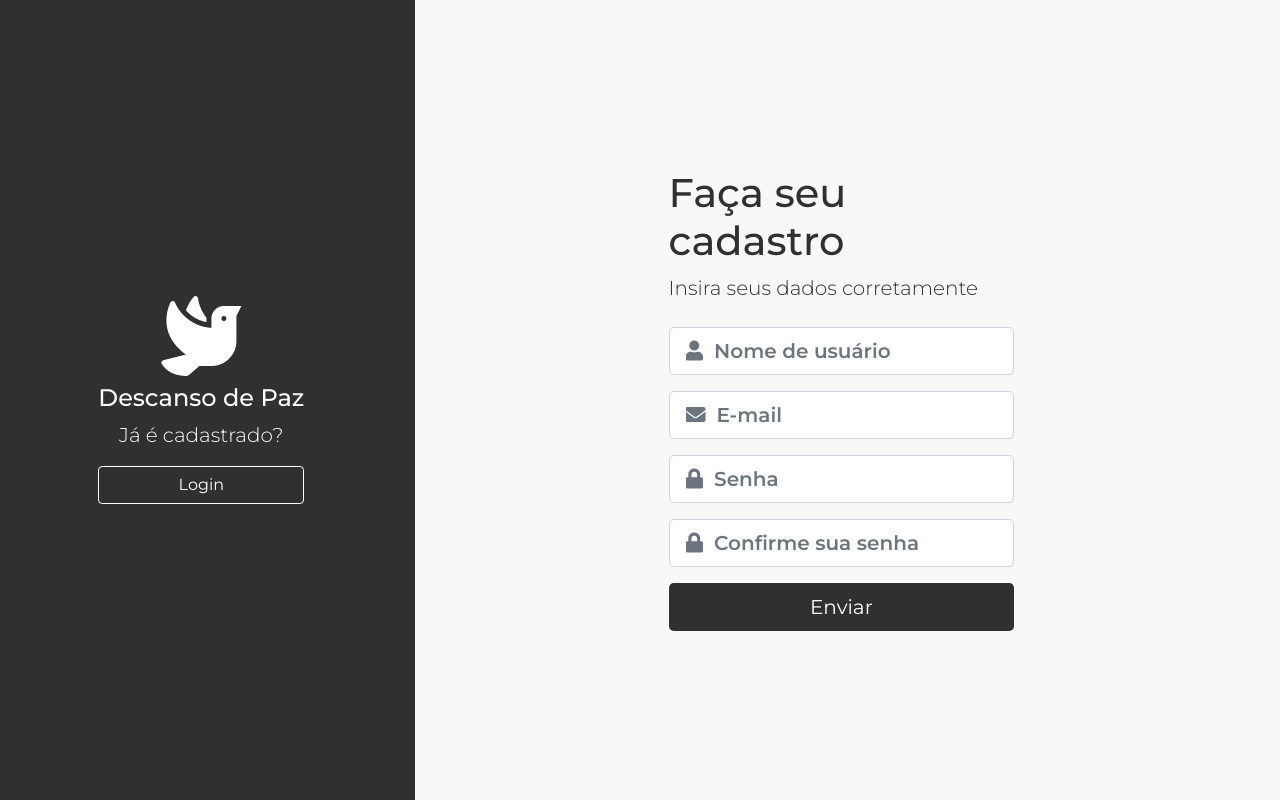
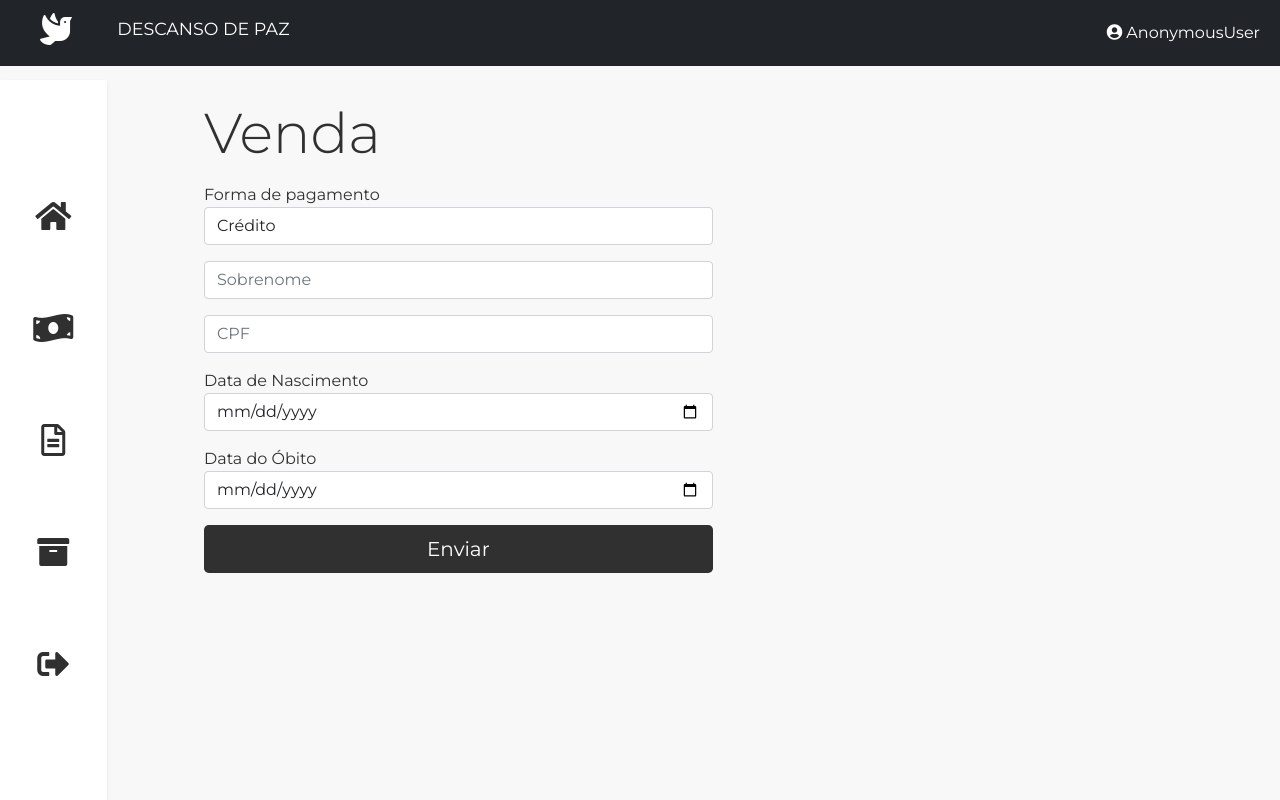
Before and after one commit to gabrielebonfim/sistema_funeraria, a Django app: page /venda in a window 1280 px wide. Run offline with Django 3.2, Linux system fonts and the light colour scheme; parts of the project's set-up code (start-up, migrations or seed data) failed here and were passed over; some libraries are stand-ins or nearby versions.

Commit message:
Criados forms de cadastro de clientes e falecidos, falta vendas e serviços

```diff
--- a/gerenciamento/models.py
+++ b/gerenciamento/models.py
@@ -7,7 +7,6 @@ class Cliente(models.Model):
     email = models.CharField('E-mail', max_length=255)
     telefone = models.CharField('Telefone', max_length=11)
     endereco = models.CharField('Endereço', max_length=255)
-    data_cadastro = models.DateTimeField('Data de cadastro',auto_now_add=True)
 
     def __str__(self):
         return self.nome + ' ' + self.sobrenome
@@ -16,7 +15,6 @@ class Cliente(models.Model):
 class Servico(models.Model):
     nome = models.CharField('Nome do serviço', max_length=255)
     preco = models.DecimalField('Preço do serviço', decimal_places=2, max_digits=10)
-    data_cadastro = models.DateTimeField('Data de cadastro',auto_now_add=True)
 
     def __str__(self):
         return f'{self.nome} (R$ {self.preco})'
@@ -25,11 +23,9 @@ class Servico(models.Model):
 class Falecido(models.Model):
     nome = models.CharField('Nome', max_length=255)
     sobrenome = models.CharField('Sobrenome', max_length=255)
-    rg = models.CharField('RG', max_length=11)
     cpf = models.CharField('CPF', max_length=11)
     data_ncto = models.DateField('Data de Nascimento')
     data_obito = models.DateField('Data do Óbito')
-    data_cadastro = models.DateTimeField('Data de cadastro',auto_now_add=True)
 
     def __str__(self):
         return f'{self.nome} {self.sobrenome} ({self.data_ncto} – {self.data_obito})'
@@ -47,7 +43,6 @@ class Venda(models.Model):
     cliente = models.ForeignKey(Cliente, verbose_name='Cliente', on_delete=models.PROTECT)
     falecido = models.ForeignKey(Falecido, verbose_name='Falecido', on_delete=models.PROTECT)
     servicos = models.ManyToManyField(Servico, verbose_name='Serviços prestados')
-    data_cadastro = models.DateTimeField('Data da venda',auto_now_add=True)
     valor_total = models.DecimalField('Valor total', decimal_places=2, max_digits=10)
 
     @property
--- a/gerenciamento/static/gerenciamento/global.css
+++ b/gerenciamento/static/gerenciamento/global.css
@@ -43,3 +43,29 @@ a{
     width: 300px;
     border: none;
 }
+
+.container{
+    width: 70vw;
+    height: 85vh;
+    margin-top: 100px;
+}
+
+.container i{
+    font-size: 3rem;
+}
+
+.card2{
+    height: 30vh;
+    display: flex;
+    align-items: center;
+    justify-content: center;
+    background-color: #fff;
+}
+
+.card2 a{
+    color: #303030;
+}
+
+.card2 a:hover{
+    color: #808080;
+}
--- a/gerenciamento/static/gerenciamento/sidebar.css
+++ b/gerenciamento/static/gerenciamento/sidebar.css
@@ -12,7 +12,7 @@
 
 .sidebar{
     height: 90vh;
-    display: fixed;
+    position: fixed;
     background-color: #fff;
     display: flex;
     flex-direction: column;
--- a/gerenciamento/templates/base.html
+++ b/gerenciamento/templates/base.html
@@ -16,7 +16,6 @@
 </head>
 <body>
     {%block conteudo%}{%endblock%}
-
     <script src="https://code.jquery.com/jquery-3.3.1.slim.min.js" integrity="sha384-q8i/X+965DzO0rT7abK41JStQIAqVgRVzpbzo5smXKp4YfRvH+8abtTE1Pi6jizo" crossorigin="anonymous"></script>
     <script src="https://cdnjs.cloudflare.com/ajax/libs/popper.js/1.14.3/umd/popper.min.js" integrity="sha384-ZMP7rVo3mIykV+2+9J3UJ46jBk0WLaUAdn689aCwoqbBJiSnjAK/l8WvCWPIPm49" crossorigin="anonymous"></script>
     <script src="https://stackpath.bootstrapcdn.com/bootstrap/4.1.3/js/bootstrap.min.js" integrity="sha384-ChfqqxuZUCnJSK3+MXmPNIyE6ZbWh2IMqE241rYiqJxyMiZ6OW/JmZQ5stwEULTy" crossorigin="anonymous"></script>
--- a/gerenciamento/templates/dashboard.html
+++ b/gerenciamento/templates/dashboard.html
@@ -1,5 +1,8 @@
 {% extends 'base.html' %}
 {%block conteudo %}
+{% include 'parciais/_sidebar.html' %}
 
-{% include 'parciais/_sidebar.html' %}
+
+
+
 {%endblock%}
--- a/gerenciamento/templates/parciais/_sidebar.html
+++ b/gerenciamento/templates/parciais/_sidebar.html
@@ -3,7 +3,7 @@
 <link rel="stylesheet" href="{% static 'gerenciamento/sidebar.css' %}">
 
 <!-- Navbar -->
-<nav class="navbar navbar-dark bg-dark mynavbar">
+<nav class="navbar navbar-dark bg-dark mynavbar fixed-top">
     <a class="navbar-brand" href="#">
         <i class="fas fa-dove mb-2 logo d-inline-block align-top" id="logo"></i>
         <small>DESCANSO DE PAZ</small>
@@ -11,12 +11,12 @@
 
     <ul class="navbar-nav">
         <li class="nav-item active">
-            <i class="fas fa-user" id="user"></i> {{ user }}
+            <i class="fas fa-user-circle"></i> {{ user }}
         </li>
     </ul>
 </nav>
 
-<nav class="sidebar col-1 shadow-sm text-center">
+<nav class="sidebar col-1 shadow-sm text-center fixed-bottom">
     <a href="{% url 'dashboard' %}" ><i class="fas fa-home" data-toggle="tooltip" data-placement="right" title="Página Inicial"></i></a>
     <a href="{% url 'venda' %}"><i class="fas fa-money-bill-wave"data-toggle="tooltip" data-placement="right" title="Realizar venda"></i></a>
     <a href="{% url 'cadastros' %}" ><i class="far fa-file-alt" data-toggle="tooltip" data-placement="right" title="Realizar Cadastros"></i></a>
--- a/gerenciamento/templates/venda.html
+++ b/gerenciamento/templates/venda.html
@@ -0,0 +1,41 @@
+{% extends 'base.html' %}
+{%block conteudo %}
+{% include 'parciais/_sidebar.html' %}
+<div class="container">
+    <h1 class="display-4">Venda</h1>
+    <form method='POST' class="col-7">
+        {% csrf_token %}
+        <div class="form-group mb-3 mt-3">
+            <label for="forma-pag">Forma de pagamento</label>
+            <select class="form-control mb-3" id="forma-pag">
+                <option name='CC' value="CC" class="form-control col-2" placeholder="Nome">Crédito</option>
+                <option name='CD' value="CD" class="form-control col-2" placeholder="Nome">Débito</option>
+                <option name='D' value="D" class="form-control col-2" placeholder="Nome">Dinheiro</option>
+                <option name='T' value="T" class="form-control col-2" placeholder="Nome">Transferência (Entre contas / PIX)</option>
+            </select>
+        </div>
+
+        <div class="form-group mb-3">
+            <input type='text' name='sobrenome' class="form-control col-6" placeholder="Sobrenome">
+        </div>
+
+        <div class="form-group mb-3">
+            <input type='text' name='cpf' class="form-control col-6" placeholder="CPF">
+        </div>
+
+        <div class="form-group mb-3">
+            <label for="data_ncto">Data de Nascimento</label>
+            <input type='date' name='data_ncto' class="form-control col-6" placeholder="Data de Nascimento">
+        </div>
+
+        <div class="form-group mb-3">
+            <label for="data_obito">Data do Óbito</label>
+            <input type='date' name='data_obito' class="form-control col-6">
+        </div>
+
+        <div class="d-grid gap-1">
+            <input type="submit" value="Enviar" id="enviar" class="btn btn-primar myprimary btn-block btn-lg"></input>
+        </div>
+    </form>
+</div>
+{%endblock%}
--- a/gerenciamento/views.py
+++ b/gerenciamento/views.py
@@ -1,4 +1,5 @@
 from django.shortcuts import render, redirect
+from datetime import datetime
 from django.core.exceptions import ValidationError
 from django.contrib.auth import authenticate, login, logout
 from django.contrib.auth.hashers import make_password, check_password
@@ -57,21 +58,43 @@ def logoutAction(request):
 
 
 def venda(request):
-    return render(request,'index.html')
+    return render(request,'venda.html')
 
 
 def cadastros(request):
-    return render(request,'index.html')
+    return render(request,'cadastros.html')
+
 
 def relatorios(request):
     return render(request,'index.html')
 
+
 def clientes(request):
-    return render(request,'index.html')
+    if request.method == 'POST':
+        form = ClienteForm(request.POST)
+
+        if form.is_valid():
+            form.save()
+            messages.success(request, f'Cliente cadastrado com sucesso')
+            return redirect('falecidos')
+    else:
+        messages.warning(request, 'Preencha os campos corretamente!')
+
+    return render(request,'clientes.html')
 
 
 def servicos(request):
     return render(request,'index.html')
 
 def falecidos(request):
-    return render(request,'index.html')
+    if request.method == 'POST':
+        form = FalecidoForm(request.POST)
+
+        if form.is_valid():
+            form.save()
+            messages.success(request, f'Falecido cadastrado com sucesso')
+            return redirect('venda')
+    else:
+        messages.warning(request, 'Preencha os campos corretamente!')
+
+    return render(request,'falecidos.html')
```
Also changed, not shown: descansodepaz/forms.py (+22 -2 lines), gerenciamento/templates/cadastros.html (added, +37 -0 lines), gerenciamento/templates/clientes.html (+43 -0 lines), gerenciamento/templates/falecidos.html (+44 -0 lines), gerenciamento/migrations/0004_auto_20210429_2148.py (added), gerenciamento/migrations/0005_remove_falecido_rg.py (added).
